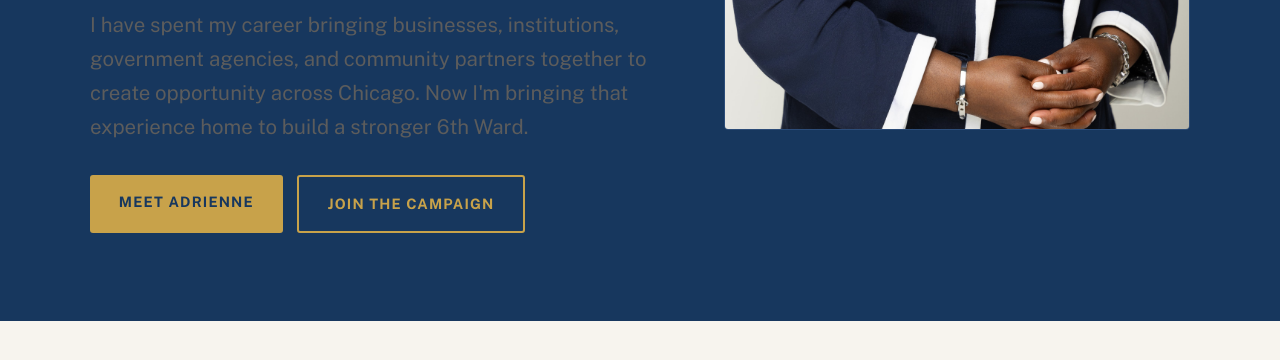
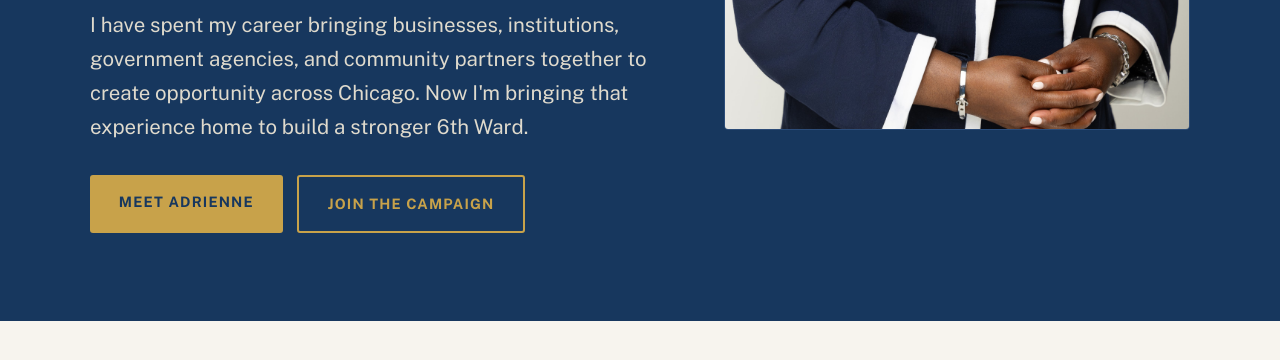
Before and after one commit to leroycjr/adriennefor6th-site, a plain HTML site: page adrienne-for-6th/index.html in a window 1280 px wide. Shown: the part 714-1074 px from the top of the page. Drawn offline with nearby package versions, Linux system fonts and the light colour scheme.

Commit message:
Add files via upload
Fixed hero header2 text to white

```diff
--- a/adrienne-for-6th/styles.css
+++ b/adrienne-for-6th/styles.css
@@ -142,7 +142,7 @@ h1{font-weight:800;font-size:clamp(2.9rem,7vw,5.4rem)}
 h2{font-weight:700;font-size:clamp(2rem,4.4vw,3.2rem)}
 h3{font-weight:700;font-size:clamp(1.25rem,2.2vw,1.55rem);letter-spacing:.04em}
 .lede{font-size:clamp(1.1rem,1.6vw,1.28rem);color:var(--ink-soft);max-width:44rem;margin-top:1.25rem}
-.on-navy .lede{color:#DFDACD}
+.on-navy .lede,.hero .lede{color:#DFDACD}
 
 /* ---------- Sections ---------- */
 section{padding:clamp(3.5rem,8vw,6.5rem) 0}
```
